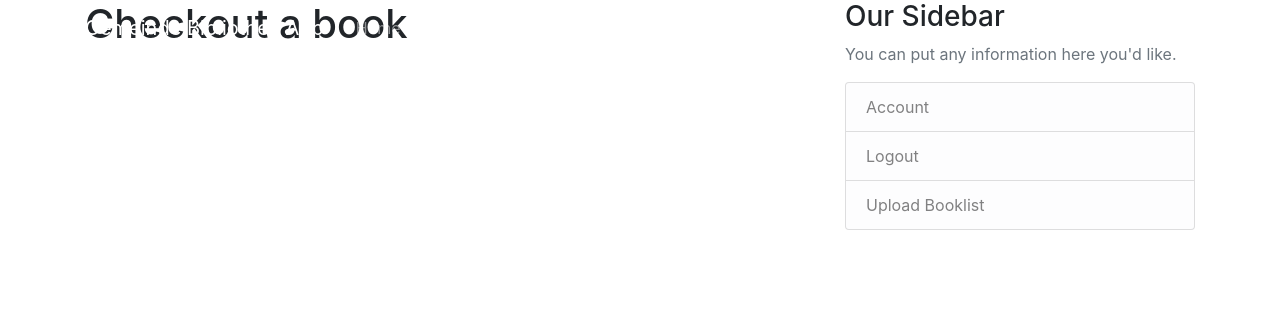
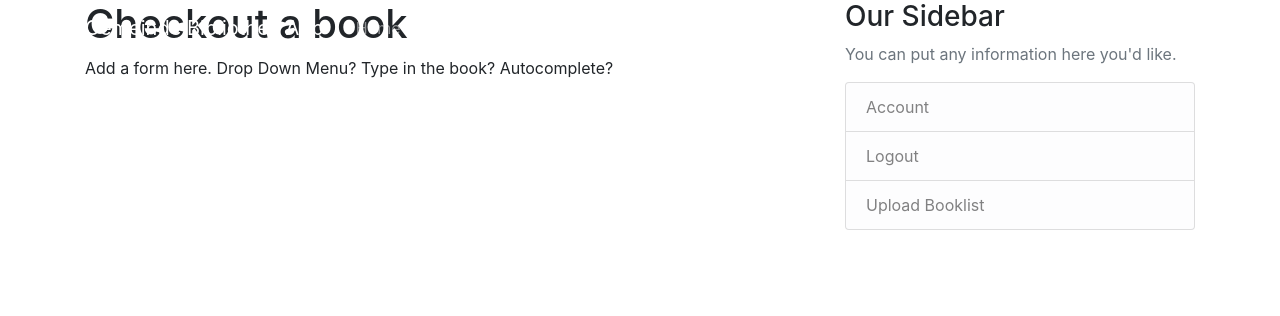
Before and after one commit to bodowd/gemeindelibrary, a Flask app: a page that uses gemlibapp/templates/checkout_book.html in a window 1280 px wide. Shown: the top 316 px of the page. Run offline with Flask 2, Linux system fonts and the light colour scheme; the visitor is signed in with stand-in values (Sample User, id 1); data comes from the database, SQL or seed files in the repository; some libraries are stand-ins or nearby versions.

Commit message:
added TODO note

```diff
--- a/gemlibapp/templates/checkout_book.html
+++ b/gemlibapp/templates/checkout_book.html
@@ -1,4 +1,5 @@
 {% extends "layout.html"  %}
 {% block content %}
 <h1>Checkout a book</h1>
+<p> Add a form here. Drop Down Menu? Type in the book? Autocomplete?</p>
 {% endblock content %}
```
